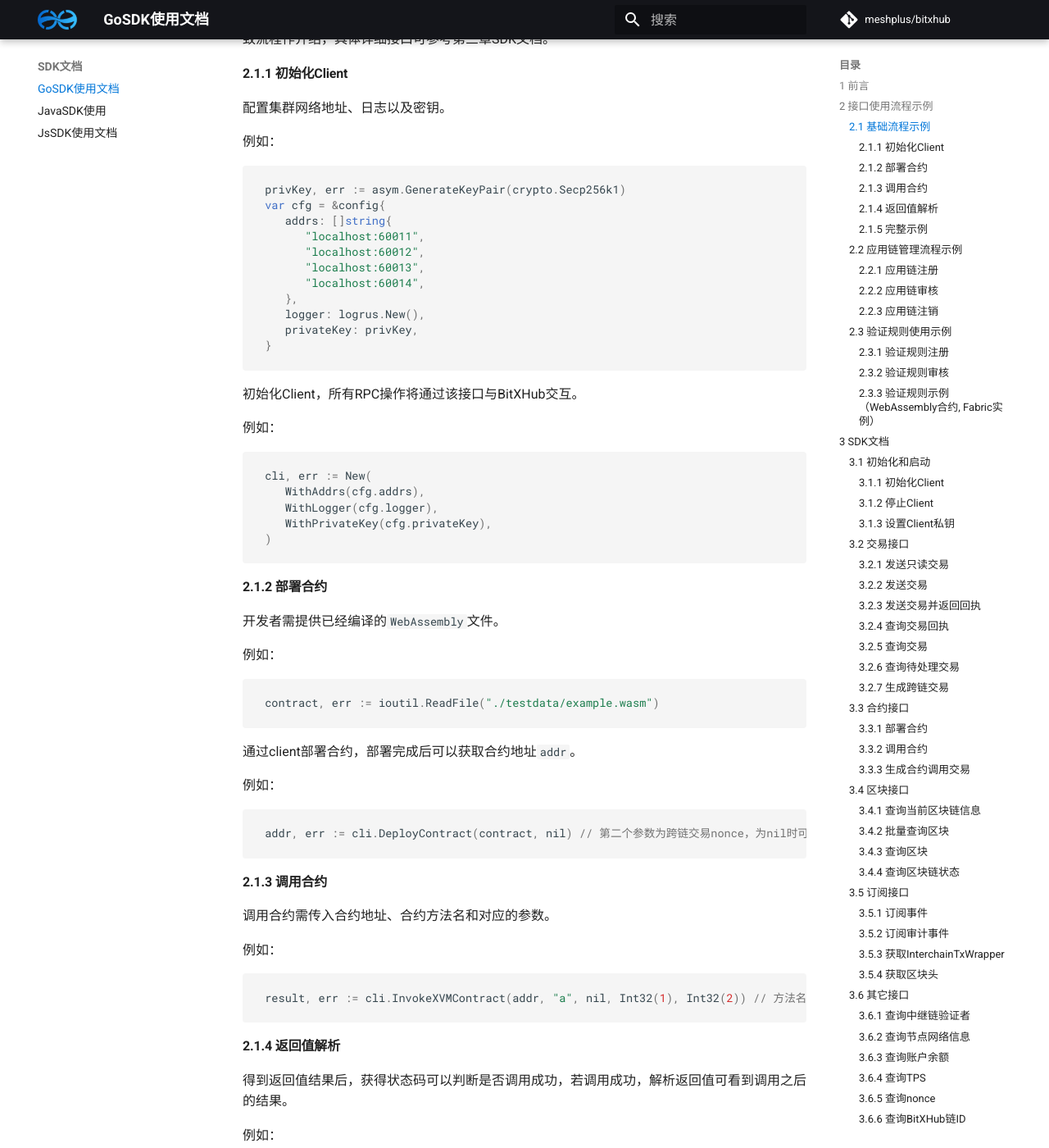
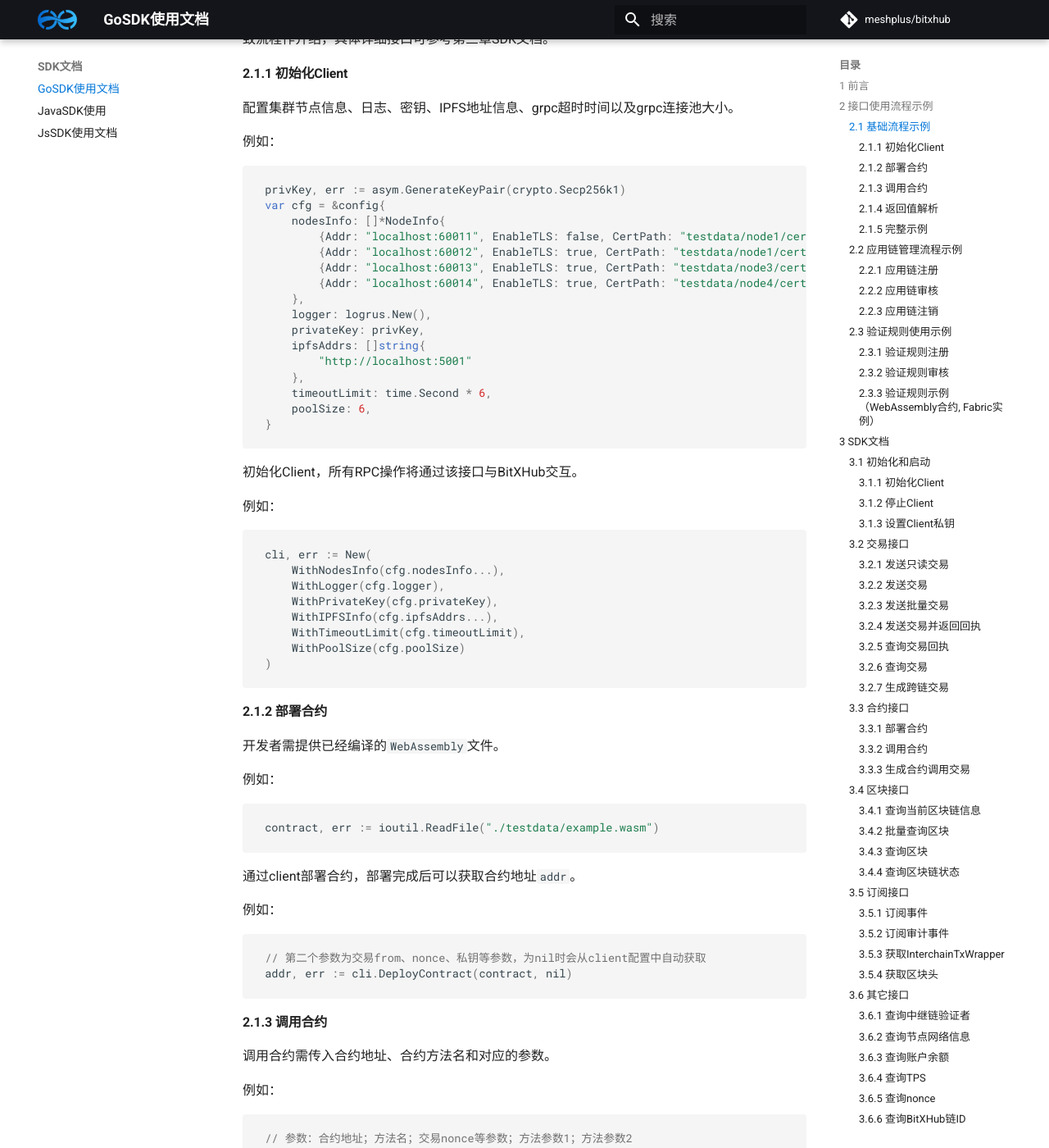
Before and after one commit to meshplus/bitxhub-docs, an MkDocs documentation site: the page built from docs/sdk/gosdk.md, in a window 1280 px wide and 1400 px high, scrolled down 498 px. Shown: the whole window at 82% size. Built offline with MkDocs 1.6.1 and Material for MkDocs 9.7.7, drawn with Linux system fonts in a browser that asks for light colours; comment, search, counter and statistics services are not loaded; the version menu is left out; some of the changed text lies outside the part shown.

Commit message:
feat(sdk): update gosdk

````diff
--- a/docs/sdk/gosdk.md
+++ b/docs/sdk/gosdk.md
@@ -1,4 +1,5 @@
 # Go SDK
+
 ## 1 前言
 
 此SDK文档面向BitXHub平台的应用开发者，提供BitXHub Go SDK的使用指南。
@@ -11,21 +12,26 @@
 
 #### 2.1.1 初始化Client
 
-配置集群网络地址、日志以及密钥。
+配置集群节点信息、日志、密钥、IPFS地址信息、grpc超时时间以及grpc连接池大小。
 
 例如：
 
 ```go
 privKey, err := asym.GenerateKeyPair(crypto.Secp256k1)
 var cfg = &config{
-   addrs: []string{
-      "localhost:60011",
-      "localhost:60012",
-      "localhost:60013",
-      "localhost:60014",
-   },
-   logger: logrus.New(),
-   privateKey: privKey,
+    nodesInfo: []*NodeInfo{
+        {Addr: "localhost:60011", EnableTLS: false, CertPath: "testdata/node1/certs/agency.cert", CommonName: "BitXHub", AccessCert: "testdata/node1/certs/gateway.cert", AccessKey: "testdata/node1/certs/gateway.priv"},
+        {Addr: "localhost:60012", EnableTLS: true, CertPath: "testdata/node1/certs/agency.cert", CommonName: "BitXHub", AccessCert: "testdata/node2/certs/gateway.cert", AccessKey: "testdata/node2/certs/gateway.priv"},
+        {Addr: "localhost:60013", EnableTLS: true, CertPath: "testdata/node3/certs/agency.cert", CommonName: "BitXHub", AccessCert: "testdata/node3/certs/gateway.cert", AccessKey: "testdata/node3/certs/gateway.priv"},
+        {Addr: "localhost:60014", EnableTLS: true, CertPath: "testdata/node4/certs/agency.cert", CommonName: "BitXHub", AccessCert: "testdata/node4/certs/gateway.cert", AccessKey: "testdata/node4/certs/gateway.priv"},
+    },
+    logger: logrus.New(),
+    privateKey: privKey,
+    ipfsAddrs: []string{
+        "http://localhost:5001"
+    },
+    timeoutLimit: time.Second * 6,
+    poolSize: 6,
 }
 ```
 
@@ -35,9 +41,12 @@
 
 ```go
 cli, err := New(
-   WithAddrs(cfg.addrs),
-   WithLogger(cfg.logger),
-   WithPrivateKey(cfg.privateKey),
+    WithNodesInfo(cfg.nodesInfo...),
+    WithLogger(cfg.logger),
+    WithPrivateKey(cfg.privateKey),
+    WithIPFSInfo(cfg.ipfsAddrs...),
+    WithTimeoutLimit(cfg.timeoutLimit),
+    WithPoolSize(cfg.poolSize)
 )
 ```
 
@@ -56,7 +65,8 @@
 例如：
 
 ```go
-addr, err := cli.DeployContract(contract, nil) // 第二个参数为跨链交易nonce，为nil时可以自动获取
+// 第二个参数为交易from、nonce、私钥等参数，为nil时会从client配置中自动获取
+addr, err := cli.DeployContract(contract, nil)
 ```
 
 #### 2.1.3 调用合约
@@ -66,7 +76,8 @@
 例如：
 
 ```go
-result, err := cli.InvokeXVMContract(addr, "a", nil, Int32(1), Int32(2)) // 方法名为a，跨链交易nonce，传参1，传参2
+// 参数：合约地址；方法名；交易nonce等参数；方法参数1；方法参数2
+result, err := cli.InvokeXVMContract(addr, "method_name", nil, Int32(1), Int32(2))
 ```
 
 #### 2.1.4 返回值解析
@@ -208,30 +219,27 @@
 
 
 pub fn verify(proof: &[u8], validator: &[u8]) -> bool {
-  let cap =
-    protobuf::parse_from_bytes::<transaction::ChaincodeActionPayload>(proof).expect("error");
-  let cap_act = cap.action.unwrap();
-  let endorsers = cap_act.endorsements;
+    let cap =
+        protobuf::parse_from_bytes::<transaction::ChaincodeActionPayload>(proof).expect("error");
+    let cap_act = cap.action.unwrap();
+    let endorsers = cap_act.endorsements;
 
-  let mut digest = Sha256::new();
-  let mut payload = cap_act.proposal_response_payload.to_owned();
+    let mut digest = Sha256::new();
+    let mut payload = cap_act.proposal_response_payload.to_owned();
 
-  payload.extend(&endorsers[0].endorser);
-  digest.input(&payload);
+    payload.extend(&endorsers[0].endorser);
+    digest.input(&payload);
 
-  let digest_byte = digest.result();
+    let digest_byte = digest.result();
 
-  return ecdsa::verify(
-    &endorsers[0].signature,
-    &digest_byte,
-    &validator,
-    ecdsa::EcdsaAlgorithmn::P256,
-  );
+    return ecdsa::verify(
+        &endorsers[0].signature,
+        &digest_byte,
+        &validator,
+        ecdsa::EcdsaAlgorithmn::P256,
+    );
 }
-
 ```
-
-
 
 ## 3 SDK文档
 
@@ -243,7 +251,7 @@
 
 参数：
 
-- `opts` 是中继链的网络地址，日志以及密钥的配置。
+- `opts` 是中继链的集群节点信息、日志、密钥、IPFS地址信息、grpc超时时间以及grpc连接池大小等。
 
 ```go
 func New(opts ...Option) (*ChainClient, error)
@@ -269,8 +277,6 @@
 func SetPrivateKey(key crypto.PrivateKey)
 ```
 
-
-
 ### 3.2 交易接口
 
 #### 3.2.1 发送只读交易
@@ -279,7 +285,7 @@
 
 参数：
 
--`tx` 只读交易实例。
+- `tx` 只读交易实例。
 
 ```go
 func SendView(tx *pb.BxhTransaction) (*pb.Receipt, error)
@@ -287,33 +293,45 @@
 
 #### 3.2.2 发送交易
 
-用途：调用该接口向中继链发送签名后的交易，交易类型包括普通交易、跨链交易和智能合约。若签名非法，仍会返回交易哈希，但是交易回执非法。
+用途：调用该接口向中继链发送交易，交易类型包括普通交易、跨链交易和智能合约。接口会对交易进行签名，签名所使用的私钥默认是客户端初始化时配置的私钥，或者也可以通过接口参数传入。
 
 参数：
 
 - `tx` 交易实例。
-- `opts` 跨链交易nonce。
+- `opts` 交易的from、nonce和签名私钥等参数。
 
 ```go
 func SendTransaction(tx *pb.Transaction, opts *TransactOpts) (string, error)
 ```
 
-#### 3.2.3 发送交易并返回回执
+#### 3.2.3 发送批量交易
+
+用途：调用该接口向中继链发送批量的已签名交易。
+
+参数：
+
+- `txs` 批量交易实例。
+
+```go
+func SendTransactions(txs *pb.MultiTransaction) (*pb.MultiTransactionHash, error)
+```
+
+#### 3.2.4 发送交易并返回回执
 
 用途：调用该接口向中继链发送交易并返回交易执行后的回执。
 
 参数：
 
 - `tx` 交易实例。
-- `opts` 跨链交易nonce。
+- `opts` 交易的from、nonce和签名私钥等参数。
 
 ```go
 func SendTransactionWithReceipt(tx *pb.BxhTransaction, opts *TransactOpts) (*pb.Receipt, error)
 ```
 
-#### 3.2.4 查询交易回执
+#### 3.2.5 查询交易回执
 
-用途：调用该接口向BitXHub查询交易回执。交易回执中的status字段标识交易是否成功。
+用途：调用该接口向BitXHub查询交易回执，交易回执中的status字段标识交易是否成功。
 
 参数：
 
@@ -327,52 +345,54 @@
 
 ```go
 func TestChainClient_SendTransactionWithReceipt(t *testing.T) {
-   // 生成from私钥
-   privKey, _ := asym.GenerateKeyPair(crypto.Secp256k1)
+    // 生成from私钥
+    privKey, _ := asym.GenerateKeyPair(crypto.Secp256k1)
 
-   // 生成to私钥
-   toPrivKey, _ := asym.GenerateKeyPair(crypto.Secp256k1)
+    // 生成to私钥
+    toPrivKey, _ := asym.GenerateKeyPair(crypto.Secp256k1)
 
-   // 配置Client
-   cli, _ := New(
-      WithAddrs(cfg.addrs),
-      WithLogger(cfg.logger),
-      WithPrivateKey(privKey),
-   )
+    // 配置Client
+    cli, _ := New(
+        WithNodesInfo(cfg.nodesInfo...),
+        WithLogger(cfg.logger),
+        WithPrivateKey(privKey),
+    )
 
-   // 获取from地址
-   from, _ := privKey.PublicKey().Address()
+    // 获取from地址
+    from, _ := privKey.PublicKey().Address()
 
-   // 获取to地址
-   to, _ := toPrivKey.PublicKey().Address()
+    // 获取to地址
+    to, _ := toPrivKey.PublicKey().Address()
 
-   // 构建交易体
-   tx := &pb.Transaction{
-      From: from,
-      To:   to,
-      Data: &pb.TransactionData{
-         Amount: 10,
-      },
-      Timestamp: time.Now().UnixNano(),
-      Nonce:     rand.Int63(),
-   }
+    // 构建交易体
+    data := &pb.TransactionData{
+        Amount: "10",
+    }
+    payload, err := data.Marshal()
+    require.Nil(t, err)
+    tx := &pb.BxhTransaction{
+        From:      from,
+        To:        to,
+        Payload:   payload,
+        Timestamp: time.Now().UnixNano(),
+    }
 
-   // 用from的私钥签名交易
-   _ = tx.Sign(privKey)
+    // 用from的私钥签名交易
+    _ = tx.Sign(privKey)
 
-   // 通过client发送交易
-   hash, _ := cli.SendTransaction(tx, nil)
+    // 通过client发送交易
+    hash, _ := cli.SendTransaction(tx, nil)
 
-   // 获取交易回执，判断交易执行状态
-   ret, _ := cli.GetReceipt(hash)
-   require.Equal(t, tx.Hash().String(), ret.TxHash.String())
+    // 获取交易回执，判断交易执行状态
+    ret, _ := cli.GetReceipt(hash)
+    require.Equal(t, tx.Hash().String(), ret.TxHash.String())
 
-   // 停止client
-   _ = cli.Stop()
+    // 停止client
+    _ = cli.Stop()
 }
 ```
 
-#### 3.2.5 查询交易
+#### 3.2.6 查询交易
 
 用途：调用该接口向BitXHub查询交易。
 
@@ -382,18 +402,6 @@
 
 ```go
 func GetTransaction(hash string) (*proto.GetTransactionResponse, error)
-```
-
-#### 3.2.6 查询待处理交易
-
-用途：调用该接口向中继链查询交易池待处理交易。
-
-参数：
-
-- `hash` 交易哈希。
-
-```go
-func GetPendingTransaction(hash string) (*pb.GetTransactionResponse, error)
 ```
 
 #### 3.2.7 生成跨链交易
@@ -408,8 +416,6 @@
 func GenerateIBTPTx(ibtp *pb.IBTP) (*pb.BxhTransaction, error)
 ```
 
-
-
 ### 3.3 合约接口
 
 合约类型：
@@ -423,8 +429,8 @@
 
 参数：
 
-- `contract`wasm合约编译后的字节数据。
-- `opts`跨链交易nonce。
+- `contract` wasm合约编译后的字节数据。
+- `opts` 交易的from、nonce和签名私钥等参数。
 
 ```go
 func DeployContract(contract []byte, opts *TransactOpts) (contractAddr *types.Address, err error)
@@ -436,11 +442,11 @@
 
 参数：
 
-- `vmType`合约类型：BVM和XVM。
-- `address`合约地址。
-- `method`合约方法。
-- `opts`跨链交易nonce。
-- `args`合约方法参数。
+- `vmType` 合约类型：BVM和XVM。
+- `address` 合约地址。
+- `method` 合约方法。
+- `opts` 交易的from、nonce和签名私钥等参数。
+- `args` 合约方法参数。
 
 ```go
 func InvokeContract(vmType pb.TransactionData_VMType, address types.Address, method string, opts *TransactOpts, args ...*pb.Arg) (*pb.Receipt, error)
@@ -450,27 +456,26 @@
 
 ```go
 func TestChainClient_InvokeXVMContract(t *testing.T) {
-   privKey, err := asym.GenerateKeyPair(crypto.Secp256k1)
-   require.Nil(t, err)
+    privKey, err := asym.GenerateKeyPair(crypto.Secp256k1)
+    require.Nil(t, err)
 
-   cli, err := New(
-      WithAddrs(cfg.addrs),
-      WithLogger(cfg.logger),
-      WithPrivateKey(privKey),
-   )
-   require.Nil(t, err)
+    cli, err := New(
+        WithNodesInfo(cfg.nodesInfo...),
+        WithLogger(cfg.logger),
+        WithPrivateKey(privKey),
+    )
+    require.Nil(t, err)
 
-   contract, err := ioutil.ReadFile("./testdata/example.wasm")
-   require.Nil(t, err)
+    contract, err := ioutil.ReadFile("./testdata/example.wasm")
+    require.Nil(t, err)
 
-   addr, err := cli.DeployContract(contract, nil)
-   require.Nil(t, err)
+    addr, err := cli.DeployContract(contract, nil)
+    require.Nil(t, err)
 
-   result, err := cli.InvokeXVMContract(addr, "a", nil, Int32(1), Int32(2))
-   require.Nil(t, err)
-   require.Equal(t, "336", string(result.Ret))
+    result, err := cli.InvokeXVMContract(addr, "a", nil, Int32(1), Int32(2))
+    require.Nil(t, err)
+    require.Equal(t, "336", string(result.Ret))
 }
-
 ```
 
 调用BVM合约用例：
@@ -478,23 +483,23 @@
 ```go
 
 func TestChainClient_InvokeBVMContract(t *testing.T) {
-   privKey, err := asym.GenerateKeyPair(crypto.Secp256k1)
-   require.Nil(t, err)
+    privKey, err := asym.GenerateKeyPair(crypto.Secp256k1)
+    require.Nil(t, err)
 
-   cli, err := New(
-      WithAddrs(cfg.addrs),
-      WithLogger(cfg.logger),
-      WithPrivateKey(privKey),
-   )
-   require.Nil(t, err)
+    cli, err := New(
+        WithNodesInfo(cfg.nodesInfo...),
+        WithLogger(cfg.logger),
+        WithPrivateKey(privKey),
+    )
+    require.Nil(t, err)
 
-   result, err := cli.InvokeBVMContract(constant.StoreContractAddr.Address(), "Set", nil, String("a"), String("10"))
-   require.Nil(t, err)
-   require.Nil(t, result.Ret)
+    result, err := cli.InvokeBVMContract(constant.StoreContractAddr.Address(), "Set", nil, String("a"), String("10"))
+    require.Nil(t, err)
+    require.Nil(t, result.Ret)
 
-   res, err := cli.InvokeBVMContract(constant.StoreContractAddr.Address(), "Get", nil, String("a"))
-   require.Nil(t, err)
-   require.Equal(t, string(res.Ret), "10")
+    res, err := cli.InvokeBVMContract(constant.StoreContractAddr.Address(), "Get", nil, String("a"))
+    require.Nil(t, err)
+    require.Equal(t, string(res.Ret), "10")
 }
 ```
 
@@ -557,8 +562,6 @@
 func GetChainStatus() (*pb.Response, error)
 ```
 
-
-
 ### 3.5 订阅接口
 
 #### 3.5.1 订阅事件
@@ -571,7 +574,6 @@
 - `type` 事件类型，包含区块事件，区块头事件，跨链交易事件。
 - `extra` 额外信息。
 
-
 ```go
 func Subscribe(ctx context.Context, typ pb.SubscriptionRequest_Type, extra []byte) (<-chan interface{}, error)
 ```
@@ -580,57 +582,64 @@
 
 ```go
 func TestChainClient_Subscribe(t *testing.T) {
-   privKey, err := asym.GenerateKeyPair(crypto.Secp256k1)
-   require.Nil(t, err)
+    privKey, err := asym.GenerateKeyPair(crypto.Secp256k1)
+    require.Nil(t, err)
 
-   from, err := privKey.PublicKey().Address()
-   require.Nil(t, err)
+    privKey1, err := asym.GenerateKeyPair(crypto.Secp256k1)
+    require.Nil(t, err)
 
-   cli, err := New(
-      WithAddrs(cfg.addrs),
-      WithLogger(cfg.logger),
-      WithPrivateKey(privKey),
-   )
-   require.Nil(t, err)
+    from, err := privKey.PublicKey().Address()
+    require.Nil(t, err)
 
-   ctx, cancel := context.WithCancel(context.Background())
-   defer cancel()
+    to, err := privKey1.PublicKey().Address()
+    require.Nil(t, err)
 
-   c, err := cli.Subscribe(ctx, pb.SubscriptionRequest_BLOCK, nil)
-   assert.Nil(t, err)
-   go func() {
-      tx := &pb.Transaction{
-         From:      from,
-         To:        from,
-         Timestamp: time.Now().UnixNano(),
-         Nonce:     rand.Int63(),
-      }
+    cli, err := New(
+        WithNodesInfo(cfg.nodesInfo...),
+        WithLogger(cfg.logger),
+        WithPrivateKey(privKey),
+    )
+    require.Nil(t, err)
 
-      err = tx.Sign(privKey)
-      require.Nil(t, err)
+    ctx, cancel := context.WithCancel(context.Background())
+    defer cancel()
 
-      hash, err := cli.SendTransaction(tx, nil)
-      require.Nil(t, err)
+    c, err := cli.Subscribe(ctx, pb.SubscriptionRequest_BLOCK, nil)
+    require.Nil(t, err)
 
-      require.EqualValues(t, 66, len(hash))
+    td := &pb.TransactionData{
+        Amount: "10",
+    }
+    data, err := td.Marshal()
+    require.Nil(t, err)
 
-   }()
+    go func() {
+        tx := &pb.BxhTransaction{
+            From:      from,
+            To:        to,
+            Payload:   data,
+            Timestamp: time.Now().UnixNano(),
+        }
 
-   for {
-      select {
-      case block := <-c:
-         if block == nil {
-            assert.Error(t, fmt.Errorf("channel is closed"))
+        err = tx.Sign(privKey)
+        require.Nil(t, err)
+
+        hash, err := cli.SendTransaction(tx, nil)
+        require.Nil(t, err)
+        require.EqualValues(t, 66, len(hash))
+    }()
+
+    for {
+        select {
+        case block, ok := <-c:
+            require.Equal(t, true, ok)
+            require.NotNil(t, block)
+
             return
-         }
-         if err := cli.Stop(); err != nil {
+        case <-ctx.Done():
             return
-         }
-         return
-      case <-ctx.Done():
-         return
-      }
-   }
+        }
+    }
 }
 ```
 
@@ -679,8 +688,6 @@
 ```go
 func GetBlockHeader(ctx context.Context, begin, end uint64, ch *chan<- *pb.BlockHeader) error
 ```
-
-
 
 ### 3.6 其它接口
 
@@ -792,3 +799,56 @@
 ```go
 func GetMultiSigns(id string, typ pb.GetMultiSignsRequest_Type) (*pb.SignResponse, error)
 ```
+
+#### 3.6.11 查询门限签名
+
+用途：调用该接口向中继链获取指定门限签名结果。
+
+参数：
+
+- `id` 指定id。
+- `type` 指定类型，区块头、IBTP等。
+- `extra` 内部调用时传入的参数，传入空即可。
+
+```go
+func GetTssSigns(id string, typ pb.GetSignsRequest_Type, extra []byte) (*pb.SignResponse, error)
+```
+
+#### 3.6.12 检查当前pier是否为主节点
+
+用途：检查当前pier是否为主节点。
+
+参数：
+
+- `address` pier的地址。
+
+```go
+func CheckMasterPier(address string) (*pb.Response, error)
+```
+
+#### 3.6.13 设置当前pier为主节点
+
+用途：设置当前pier为主节点。
+
+参数：
+
+- `address` pier的地址。
+- `index` pier的标识。
+- `timeout` pier作为主节点的超时时间。
+
+```go
+func SetMasterPier(address string, index string, timeout int64) (*pb.Response, error)
+```
+
+#### 3.6.14 pier心跳通信
+
+用途：pier主节点向BitXHub的心跳通信，用于更新主节点状态。
+
+参数：
+
+- `address` pier的地址。
+- `index` pier的标识。
+
+```go
+func HeartBeat(address string, index string) (*pb.Response, error)
+```
````
Also changed, not shown: other parts of docs/sdk/gosdk.md (+5 -5 lines).
